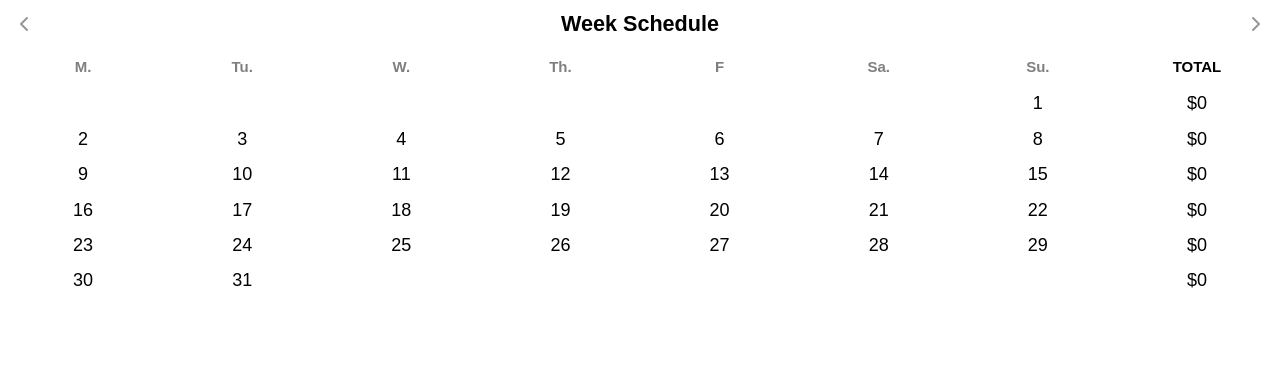
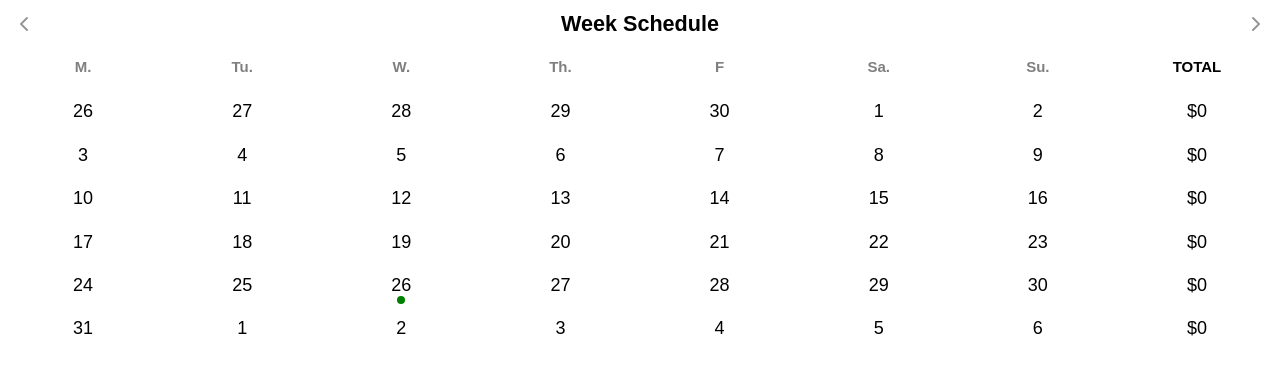
Before and after one commit to MinhQuan-Tran/Payment-Calculator, a Vue app in the folder Payment Calculator/: page / in a window 1280 px wide. Shown: the top 374 px of the page. Built offline with nearby package versions, Linux system fonts and the light colour scheme.

Commit message:
Make dynamic calendar and entries filter

```diff
--- a/Payment Calculator/src/components/WeekSchedule.vue
+++ b/Payment Calculator/src/components/WeekSchedule.vue
@@ -1,10 +1,83 @@
 <script lang="ts">
+enum VIEW_MODE {
+    MONTH = "month",
+    WEEK = "week",
+}
+
 export default {
     data() {
+        // Sample entries data
+        const entries = [
+            {
+                id: 1,
+                workPlace: "PappaRich",
+                payRate: 23.23,
+                from: "2023-12-26T13:29:22Z",
+                to: "2023-12-26T17:29:22Z",
+            },
+            // Add more entries as needed
+        ];
+
+        const today = new Date();
+
         return {
             title: "Week Schedule",
+            weekDays: ["M.", "Tu.", "W.", "Th.", "F", "Sa.", "Su."],
+            VIEW_MODE,
+            view: VIEW_MODE.MONTH,
+            entries,
+            today,
         };
     },
+    computed: {
+        calendar() {
+            const firstDayOfMonth = new Date(this.today.getFullYear(), this.today.getMonth(), 1);
+            const lastDayOfMonth = new Date(firstDayOfMonth.getFullYear(), firstDayOfMonth.getMonth() + 1, 0);
+            const daysInMonth = lastDayOfMonth.getDate();
+            const firstDayOfWeek = firstDayOfMonth.getDay();
+
+            let currentDate = new Date(firstDayOfMonth);
+
+            // Set the date to the first day of the week
+            // e.g. if the first day of the month is a Wednesday, then the first day of the week is Monday
+            currentDate.setDate(1 - firstDayOfWeek);
+
+            const calendar = [];
+            while (currentDate <= lastDayOfMonth) {
+                const week = [];
+                for (let i = 0; i < 7; i++) {
+                    const isPrevMonth = currentDate.getMonth() < firstDayOfMonth.getMonth();
+                    const isNextMonth = currentDate.getMonth() > firstDayOfMonth.getMonth();
+                    week.push({
+                        day: currentDate.getDate(),
+                        date: new Date(currentDate),
+                        prevMonth: isPrevMonth,
+                        nextMonth: isNextMonth,
+                    });
+                    currentDate.setDate(currentDate.getDate() + 1);
+                }
+                calendar.push(week);
+            }
+
+            return calendar;
+        },
+    },
+    methods: {
+        getEntriesForDay(date: Date) {
+            // Logic to filter entries for the given date
+            return this.entries.filter(entry => {
+                const fromDate = new Date(entry.from);
+                const toDate = new Date(entry.to);
+
+                // Set the time to 00:00:00:000
+                fromDate.setHours(0, 0, 0, 0);
+                toDate.setHours(0, 0, 0, 0);
+
+                // Compare the dates only
+                return fromDate.getTime() === date.getTime() || toDate.getTime() === date.getTime();
+            });
+        },
+    }
 };
 </script>
 
@@ -16,70 +89,16 @@ export default {
             <button class="next-btn"><img src="@/components/icons/next.svg" alt="next"></button>
         </div>
         <div class="calendar">
-            <div class="week-day">M.</div>
-            <div class="week-day">Tu.</div>
-            <div class="week-day">W.</div>
-            <div class="week-day">Th.</div>
-            <div class="week-day">F</div>
-            <div class="week-day">Sa.</div>
-            <div class="week-day">Su.</div>
+            <div class="week-day" v-for="day in weekDays" :key="day">{{ day }}</div>
             <div class="week-total">TOTAL</div>
 
-            <!-- DaySchedule component will be here -->
-
-            <div class="day"></div>
-            <div class="day"></div>
-            <div class="day"></div>
-            <div class="day"></div>
-            <div class="day"></div>
-            <div class="day"></div>
-            <div class="day">1</div>
-            <div class="total">0</div>
-
-            <div class="day">2</div>
-            <div class="day">3</div>
-            <div class="day">4</div>
-            <div class="day">5</div>
-            <div class="day">6</div>
-            <div class="day">7</div>
-            <div class="day">8</div>
-            <div class="total">0</div>
-
-            <div class="day">9</div>
-            <div class="day">10</div>
-            <div class="day">11</div>
-            <div class="day">12</div>
-            <div class="day">13</div>
-            <div class="day">14</div>
-            <div class="day">15</div>
-            <div class="total">0</div>
-
-            <div class="day">16</div>
-            <div class="day">17</div>
-            <div class="day">18</div>
-            <div class="day">19</div>
-            <div class="day">20</div>
-            <div class="day">21</div>
-            <div class="day">22</div>
-            <div class="total">0</div>
-
-            <div class="day">23</div>
-            <div class="day">24</div>
-            <div class="day">25</div>
-            <div class="day">26</div>
-            <div class="day">27</div>
-            <div class="day">28</div>
-            <div class="day">29</div>
-            <div class="total">0</div>
-
-            <div class="day">30</div>
-            <div class="day">31</div>
-            <div class="day"></div>
-            <div class="day"></div>
-            <div class="day"></div>
-            <div class="day"></div>
-            <div class="day"></div>
-            <div class="total">0</div>
+            <template v-for="week in calendar">
+                <div v-for="(day, index) in week" :key="index"
+                    :class="{ 'prev-month': day.prevMonth, 'next-month': day.nextMonth, 'has-entry': (getEntriesForDay(day.date).length > 0) }">
+                    {{ day.day }}
+                </div>
+                <div class="total">0</div>
+            </template>
         </div>
     </div>
 </template>
@@ -148,4 +167,14 @@ export default {
 .calendar .total::before {
     content: "$";
 }
+
+.calendar .has-entry::after {
+    content: "";
+    display: block;
+    width: 8px;
+    height: 8px;
+    border-radius: 50%;
+    background-color: green;
+    margin: 0 auto;
+}
 </style>
```
